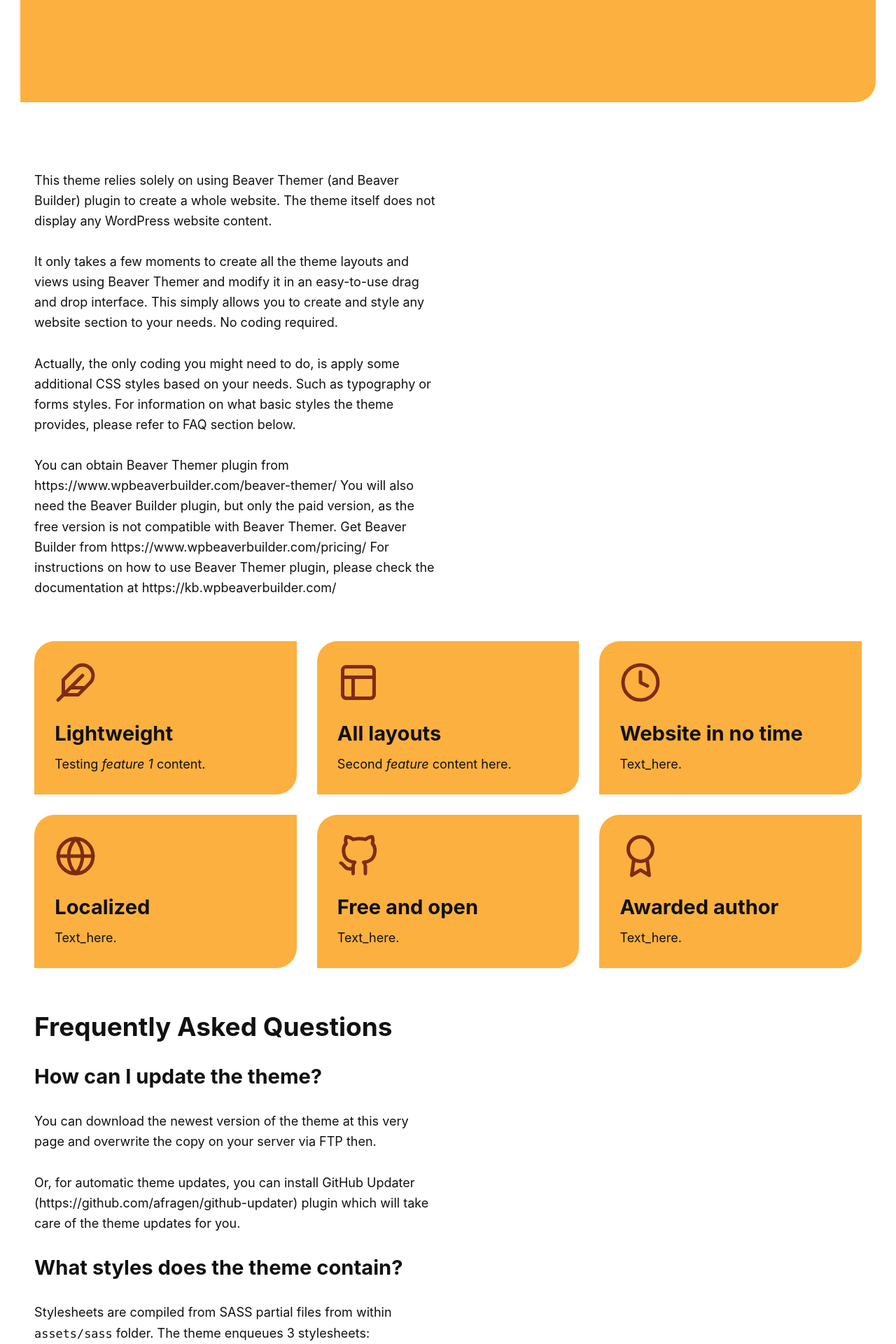
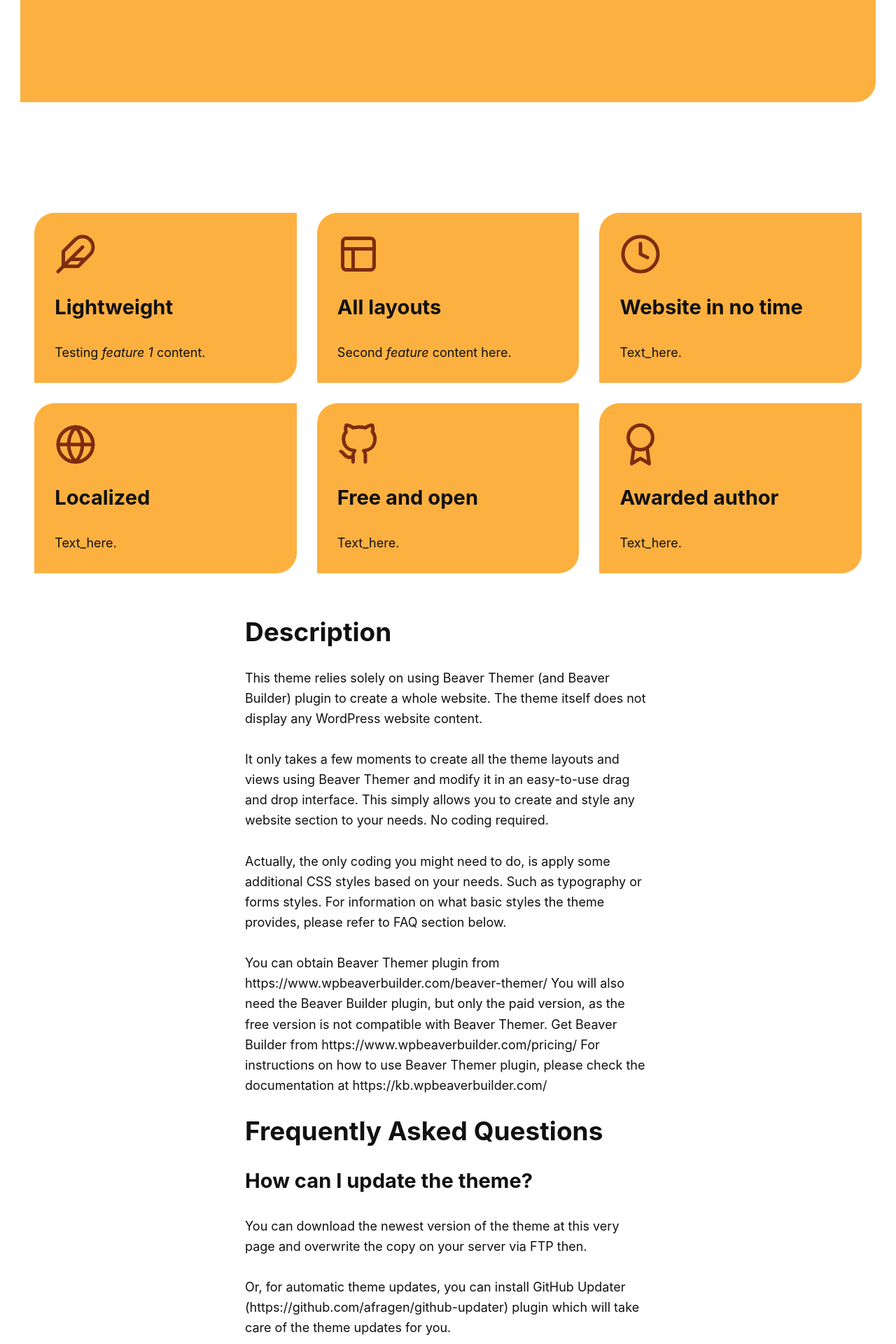
Before and after one commit to webmandesign/playground-for-beaver-themer, a Jekyll site: the page built from index.md, in a window 1280 px wide. Shown: the part 652-2572 px from the top of the page at 70% size. Built offline with Jekyll 4.4.1, drawn with Linux system fonts in a browser that asks for light colours.

Commit message:
* Updating texts * Updating styles

```diff
--- a/_includes/features.html
+++ b/_includes/features.html
@@ -1,10 +1,11 @@
 <section class="feature-list">
+	<h2 class="screen-reader-text">Features</h2>
 {% for item in site.data.features %}
 	<aside class="feature-item {{ item.class }}">
 		{% if item.icon %}
 		{% include svg/{{ item.icon }}.svg %}
 		{% endif %}
-		<h2>{{ item.title }}</h2>
+		<h3>{{ item.title }}</h3>
 		{{ item.content | markdownify }}
 	</aside>
 {% endfor %}
--- a/_sass/base/_base.scss
+++ b/_sass/base/_base.scss
@@ -61,6 +61,41 @@
 	}
 }
 
+.screen-reader-text {
+	border: 0;
+	clip: rect(1px, 1px, 1px, 1px);
+	clip-path: inset(50%);
+	height: 1px;
+	margin: -1px;
+	overflow: hidden;
+	padding: 0;
+	position: absolute !important;
+	width: 1px;
+	word-wrap: normal !important; // Many screen reader and browser combinations announce broken words as they would appear visually.
+
+	&:focus {
+		background-color: #f1f1f1;
+		border-radius: 3px;
+		box-shadow: 0 0 2px 2px rgba(0, 0, 0, 0.6);
+		clip: auto !important;
+		clip-path: none;
+		color: #21759b;
+		display: block;
+		font-size: 14px;
+		font-size: 0.875rem;
+		font-weight: bold;
+		height: auto;
+		left: 5px;
+		line-height: normal;
+		padding: 15px 23px 14px;
+		text-decoration: none;
+		top: 5px;
+		width: auto;
+		z-index: 100000; // Above WP toolbar.
+	}
+
+}
+
 %hero_background {
 	background: #fcb040;
 	border-radius: 1.618em 0;
--- a/_sass/content/__features.scss
+++ b/_sass/content/__features.scss
@@ -5,10 +5,10 @@
 		display: flex;
 		flex-wrap: wrap;
 		width: calc( 100% + #{ $gutter } );
-		margin: 2.618em -#{ $gutter / 2 };
 
 		.site-content-inner > & {
 			max-width: none;
+			margin: 2.618em -#{ $gutter / 2 };
 		}
 
 	}
@@ -27,11 +27,6 @@
 			stroke: #7d2d0f;
 		}
 
-		h2 {
-			margin-bottom: .382em;
-			font-size: 1.618em;
-		}
-
 	}
 
 }
--- a/_sass/content/_content.scss
+++ b/_sass/content/_content.scss
@@ -3,6 +3,8 @@
 
 	&-inner > * {
 		max-width: 580px;
+		margin-left: auto;
+		margin-right: auto;
 	}
 
 }
--- a/index.md
+++ b/index.md
@@ -6,6 +6,11 @@
 intro_text: Blank, simple, bare base theme for using Beaver Themer (and Beaver Builder) plugin to built your whole website.
 intro_image: assets/images/website-sections.png
 ---
+
+{% include features.html %}
+
+
+## Description
 
 This theme relies solely on using Beaver Themer (and Beaver Builder) plugin to create a whole website. The theme itself does not display any WordPress website content.
 
@@ -16,9 +21,6 @@
 You can obtain Beaver Themer plugin from https://www.wpbeaverbuilder.com/beaver-themer/
 You will also need the Beaver Builder plugin, but only the paid version, as the free version is not compatible with Beaver Themer. Get Beaver Builder from https://www.wpbeaverbuilder.com/pricing/
 For instructions on how to use Beaver Themer plugin, please check the documentation at https://kb.wpbeaverbuilder.com/
-
-
-{% include features.html %}
 
 
 ## Frequently Asked Questions
```
